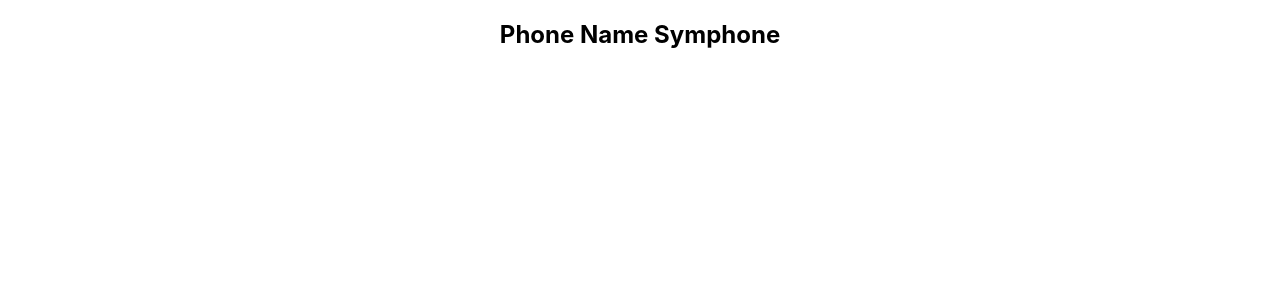
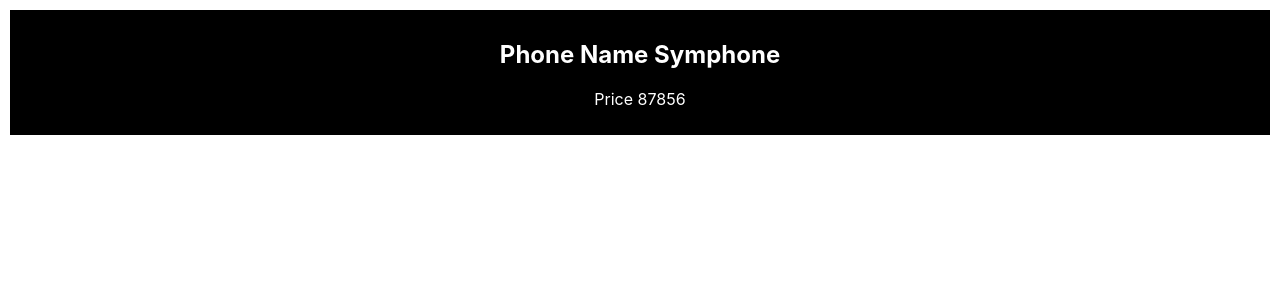
Before and after one commit to masuddrak/cor-concept-react, a React (Create React App) app: page / in a window 1280 px wide. Shown: the top 300 px of the page. Built offline with nearby package versions, Linux system fonts and the light colour scheme.

Commit message:
components deraction

```diff
--- a/src/App.js
+++ b/src/App.js
@@ -6,7 +6,7 @@
 function App() {
   return (
     <div className="App">
-     <Phone name='Symphone'></Phone>
+     <Phone name='Symphone' price='87856'></Phone>
     </div>
   );
   };
--- a/src/components/Phone/Phone.css
+++ b/src/components/Phone/Phone.css
@@ -0,0 +1,6 @@
+.phone{
+    background-color: black;
+    color: #fff;
+    padding: 10px;
+    margin: 10px;
+}
--- a/src/components/Phone/Phone.js
+++ b/src/components/Phone/Phone.js
@@ -1,9 +1,12 @@
 import React from 'react';
+import PhonePrice from '../PhonePrice/PhonePrice';
+import './Phone.css';
 
 const Phone = (props) => {
     return (
-        <div>
+        <div className='phone'>
             <h2>Phone Name {props.name}</h2>
+            <PhonePrice price={props.price}></PhonePrice>
         </div>
     );
 };
--- /dev/null
+++ b/src/components/PhonePrice/PhonePrice.js
@@ -0,0 +1,11 @@
+import React from 'react';
+
+const PhonePrice = (props) => {
+    return (
+        <div>
+            <p>Price {props.price}</p>
+        </div>
+    );
+};
+
+export default PhonePrice;
```
Also changed, not shown: src/components/PhonePrice/PhonePrice.css (added).
